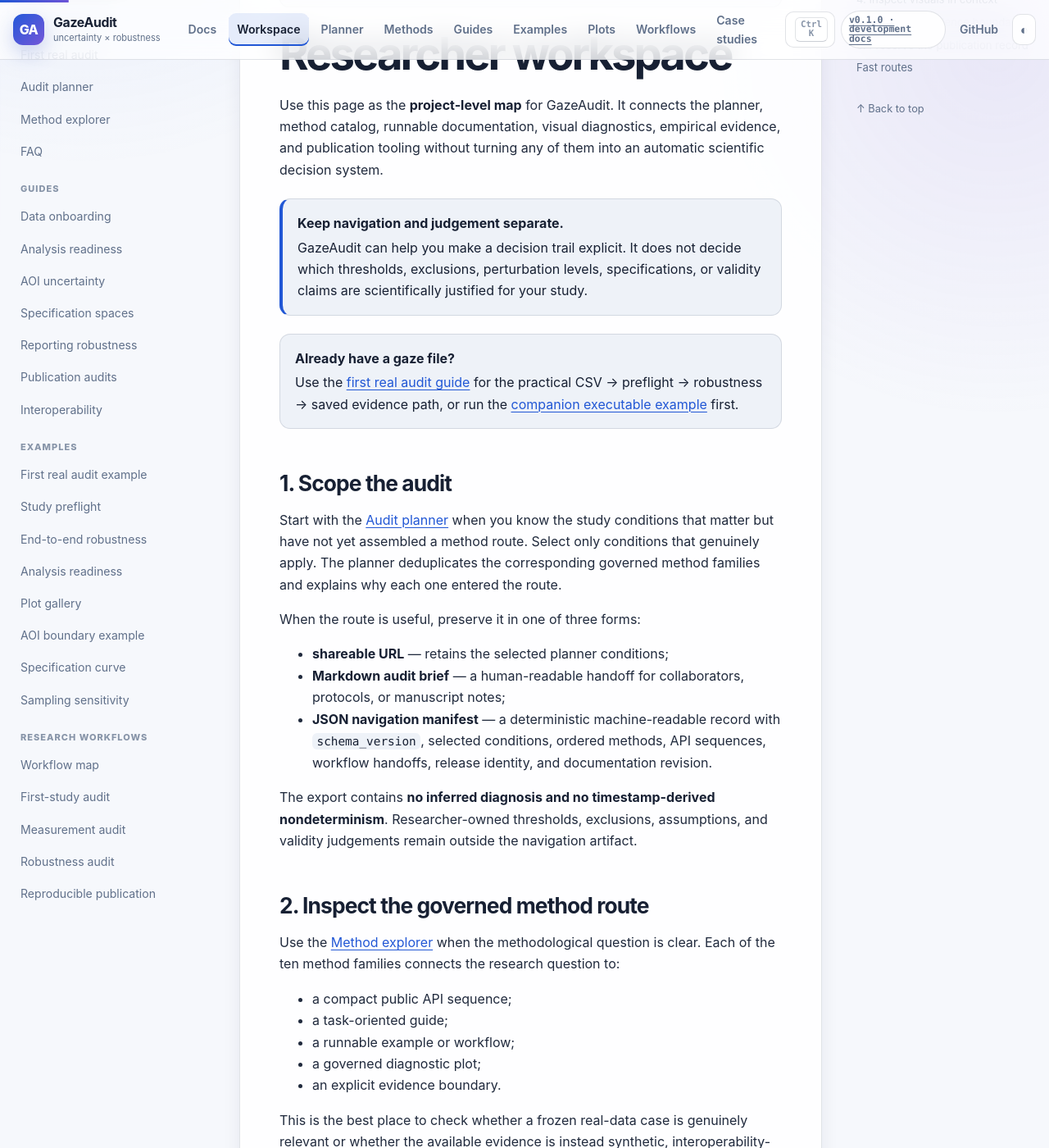
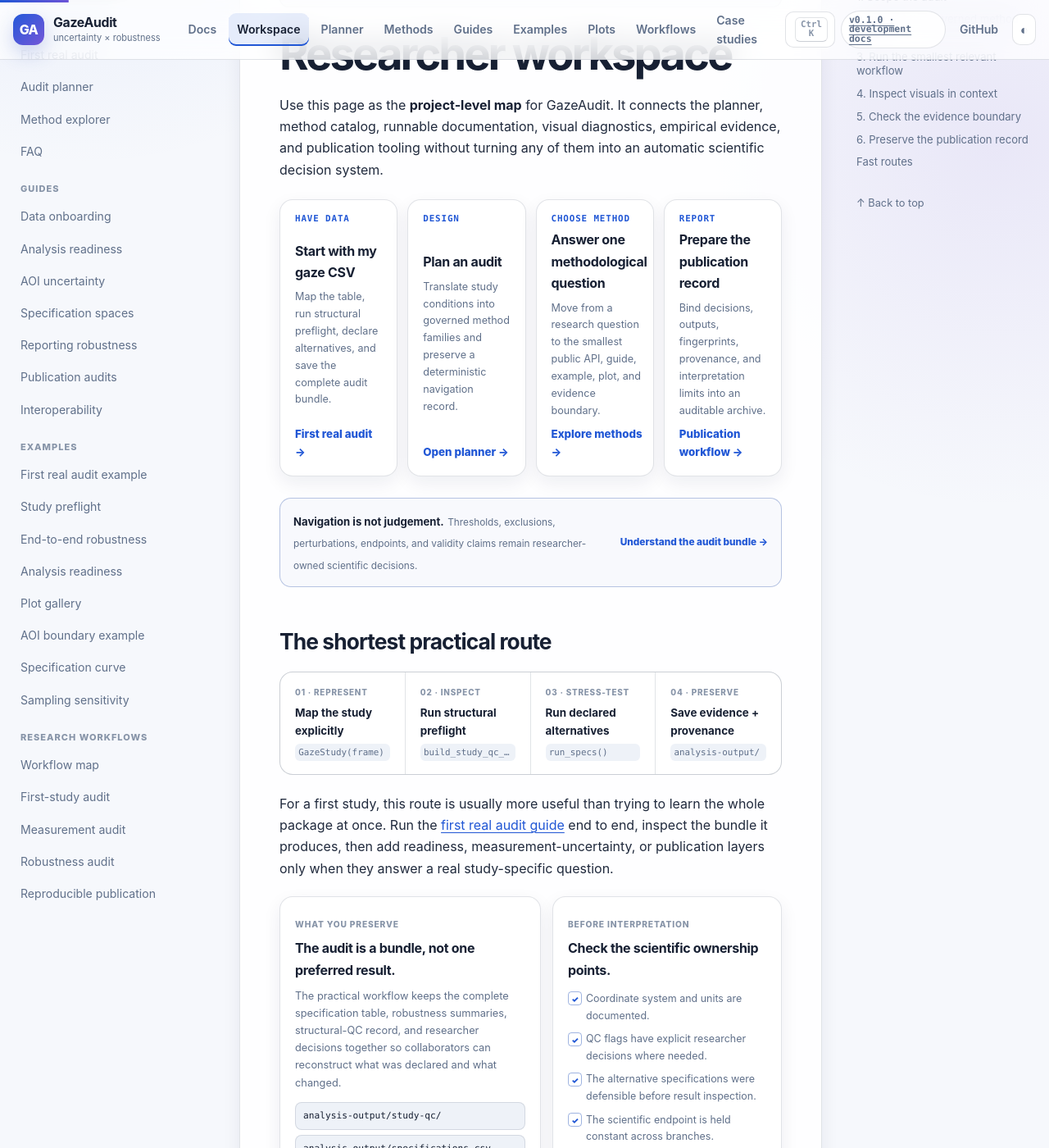
Before and after one commit to stefanosbalaskas/GazeAudit, a Jekyll site: the page built from docs/workspace/index.md, in a window 1280 px wide and 1400 px high, scrolled down 275 px. Shown: the whole window at 82% size. Built offline with Jekyll 4.4.1, drawn with Linux system fonts in a browser that asks for light colours; some of the changed text lies outside the part shown.

Commit message:
docs: turn workspace into a practical launchpad

```diff
--- a/docs/workspace/index.md
+++ b/docs/workspace/index.md
@@ -11,6 +11,77 @@
 # Researcher workspace
 
 Use this page as the **project-level map** for GazeAudit. It connects the planner, method catalog, runnable documentation, visual diagnostics, empirical evidence, and publication tooling without turning any of them into an automatic scientific decision system.
+
+<div class="workspace-launchpad" aria-label="Choose a practical GazeAudit starting point">
+  <a class="workspace-launch-card" href="{{ '/docs/guides/first-real-audit/' | relative_url }}">
+    <span class="workspace-step">Have data</span>
+    <strong>Start with my gaze CSV</strong>
+    <p>Map the table, run structural preflight, declare alternatives, and save the complete audit bundle.</p>
+    <small>First real audit →</small>
+  </a>
+  <a class="workspace-launch-card" href="{{ '/docs/planner/' | relative_url }}">
+    <span class="workspace-step">Design</span>
+    <strong>Plan an audit</strong>
+    <p>Translate study conditions into governed method families and preserve a deterministic navigation record.</p>
+    <small>Open planner →</small>
+  </a>
+  <a class="workspace-launch-card" href="{{ '/docs/methods/' | relative_url }}">
+    <span class="workspace-step">Choose method</span>
+    <strong>Answer one methodological question</strong>
+    <p>Move from a research question to the smallest public API, guide, example, plot, and evidence boundary.</p>
+    <small>Explore methods →</small>
+  </a>
+  <a class="workspace-launch-card" href="{{ '/docs/workflows/reproducible-publication/' | relative_url }}">
+    <span class="workspace-step">Report</span>
+    <strong>Prepare the publication record</strong>
+    <p>Bind decisions, outputs, fingerprints, provenance, and interpretation limits into an auditable archive.</p>
+    <small>Publication workflow →</small>
+  </a>
+</div>
+
+<div class="workspace-boundary-bar">
+  <div><strong>Navigation is not judgement.</strong> <span>Thresholds, exclusions, perturbations, endpoints, and validity claims remain researcher-owned scientific decisions.</span></div>
+  <a href="{{ '/docs/guides/audit-output-bundle/' | relative_url }}">Understand the audit bundle →</a>
+</div>
+
+## The shortest practical route
+
+<div class="audit-path-strip" aria-label="Four-stage practical audit route">
+  <div class="audit-path-step"><span>01 · Represent</span><strong>Map the study explicitly</strong><code>GazeStudy(frame)</code></div>
+  <div class="audit-path-step"><span>02 · Inspect</span><strong>Run structural preflight</strong><code>build_study_qc_audit()</code></div>
+  <div class="audit-path-step"><span>03 · Stress-test</span><strong>Run declared alternatives</strong><code>run_specs()</code></div>
+  <div class="audit-path-step"><span>04 · Preserve</span><strong>Save evidence + provenance</strong><code>analysis-output/</code></div>
+</div>
+
+For a first study, this route is usually more useful than trying to learn the whole package at once. Run the [first real audit guide]({{ '/docs/guides/first-real-audit/' | relative_url }}) end to end, inspect the bundle it produces, then add readiness, measurement-uncertainty, or publication layers only when they answer a real study-specific question.
+
+<div class="audit-output-preview">
+  <div class="audit-output-panel">
+    <span>What you preserve</span>
+    <h3>The audit is a bundle, not one preferred result.</h3>
+    <p>The practical workflow keeps the complete specification table, robustness summaries, structural-QC record, and researcher decisions together so collaborators can reconstruct what was declared and what changed.</p>
+    <div class="audit-file-tree" aria-label="Representative first-audit output files">
+      <code>analysis-output/study-qc/</code>
+      <code>analysis-output/specifications.csv</code>
+      <code>analysis-output/specification-curve.csv</code>
+      <code>analysis-output/effect-stability.csv</code>
+      <code>analysis-output/marginal-sensitivity.csv</code>
+      <code>analysis-output/pairwise-sensitivity.csv</code>
+    </div>
+  </div>
+  <div class="audit-output-panel">
+    <span>Before interpretation</span>
+    <h3>Check the scientific ownership points.</h3>
+    <ul class="audit-checklist">
+      <li>Coordinate system and units are documented.</li>
+      <li>QC flags have explicit researcher decisions where needed.</li>
+      <li>The alternative specifications were defensible before result inspection.</li>
+      <li>The scientific endpoint is held constant across branches.</li>
+      <li>Empirical robustness summaries are not presented as confidence intervals.</li>
+      <li>The exact GazeAudit release or commit is recorded.</li>
+    </ul>
+  </div>
+</div>
 
 <div class="callout info">
 <strong>Keep navigation and judgement separate.</strong>
@@ -62,7 +133,7 @@
 
 ## 4. Inspect visuals in context
 
-The [Plot gallery]({{ '/docs/plots/' | relative_url }}) contains fourteen deterministic code-generated figures. Plot cards now link back to the method families they support, so a figure can be read in methodological context instead of as an isolated visual.
+The [Plot gallery]({{ '/docs/plots/' | relative_url }}) contains fourteen deterministic code-generated figures. Every plot now exposes the methodological question it answers, a stable shareable anchor, its governed method families, and a practical **Continue with** route.
 
 Synthetic gallery figures demonstrate APIs and reporting patterns. They are **not additional validation evidence**. Use the case-study layer for empirical validation records.
 
```
